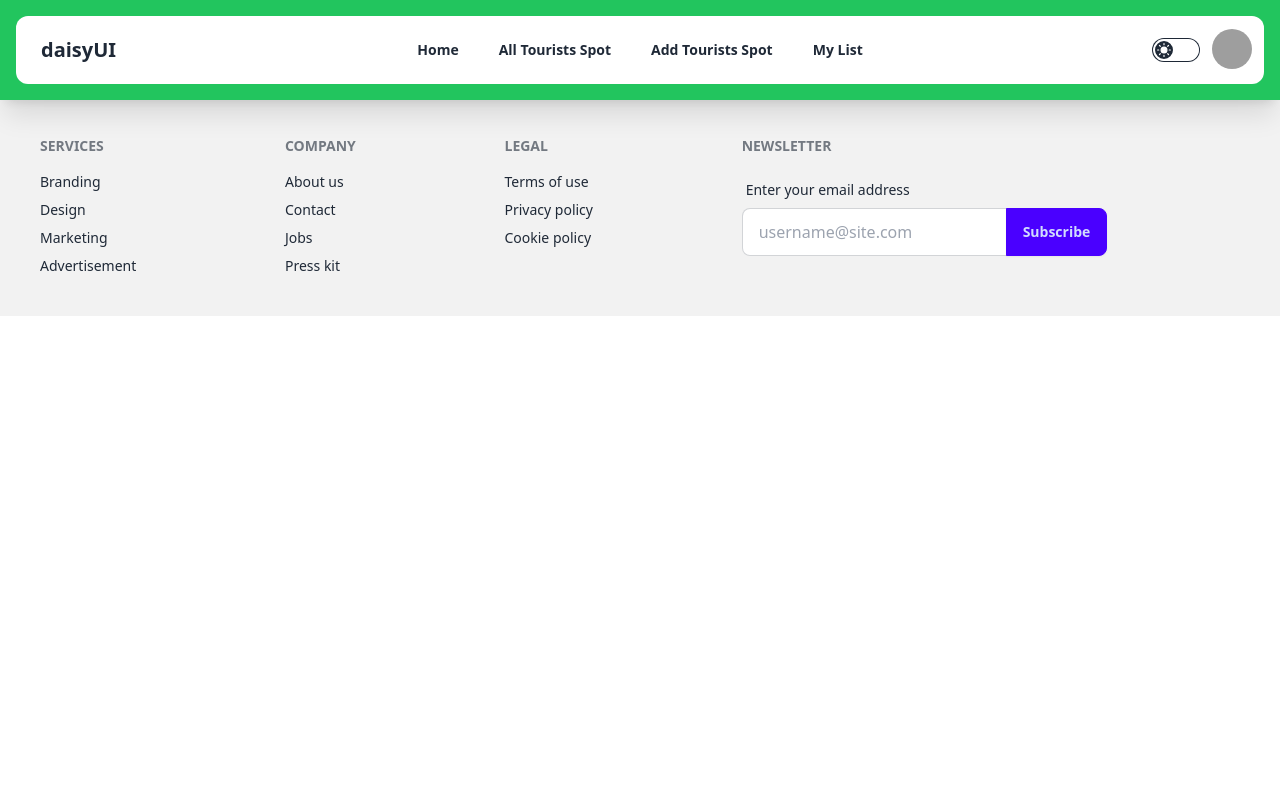
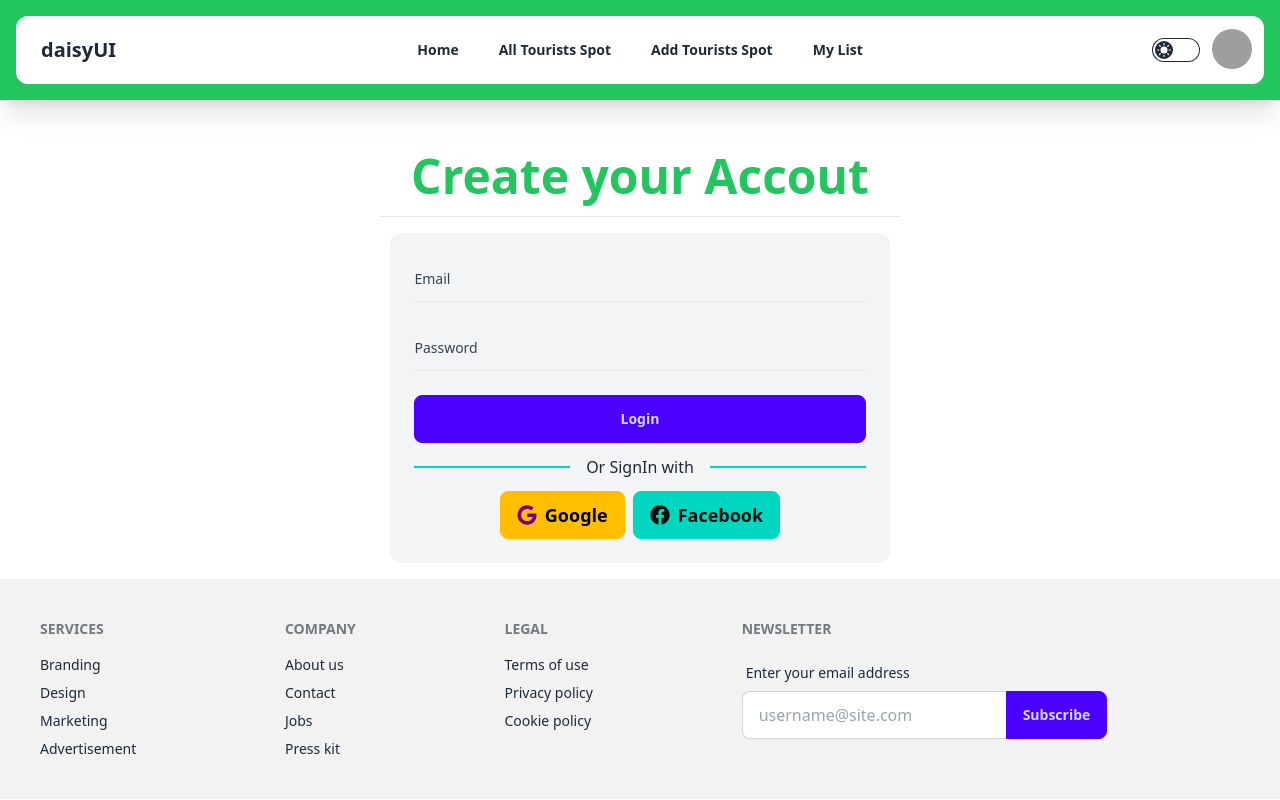
Before and after one commit to jalal-uddin-sharif/tourist-management, a React (Vite) app: page /login in a window 1280 px wide. Built offline with nearby package versions, Linux system fonts and the light colour scheme; grey boxes are pictures that could not be loaded.

Commit message:
designed the login page

```diff
--- a/src/Authentication/Login.jsx
+++ b/src/Authentication/Login.jsx
@@ -1,11 +1,86 @@
-import React from 'react';
+import { useState } from "react";
+import { FaGoogle } from "react-icons/fa";
+import { FaFacebook } from "react-icons/fa";
+const Login = () => {
+  const [error, setError] = useState("");
+  const handleLogin = (e) => {
+    e.preventDefault();
+    const form = e.target;
+    const email = form.email.value;
+    const password = form.password.value;
+    if(password.length < 6){
+        return setError("password must be 6 charecter")
+    } else{setError("")}
 
-const Login = () => {
-    return (
-        <div>
 
+    form.reset();
+  };
+  console.log(error);
+  return (
+    <div className="mt-10 container mx-auto p-4">
+      <h1 className="text-center text-5xl font-bold text-green-500">
+        Create your Accout
+      </h1>
+      <hr className="w-5/12 mx-auto my-4" />
+      <div className=" flex flex-col justify-center items-center">
+        <div className="w-2/5 bg-gray-100 p-6 rounded-xl">
+          <form onSubmit={handleLogin}>
+            <label
+              htmlFor="email"
+              className="relative block overflow-hidden border-b border-gray-200 bg-transparent pt-3 mb-6 focus-within:border-blue-600"
+            >
+              <input
+                required
+                name="email"
+                type="email"
+                id="email"
+                placeholder="Email"
+                className="peer h-8 w-full border-none bg-transparent p-0 placeholder-transparent focus:border-transparent focus:outline-none focus:ring-0 sm:text-sm"
+              />
+
+              <span className="absolute start-0 top-2 -translate-y-1/2 text-xs text-gray-700 transition-all peer-placeholder-shown:top-1/2 peer-placeholder-shown:text-sm peer-focus:top-2 peer-focus:text-xs">
+                Email
+              </span>
+            </label>
+            <label
+              htmlFor="password"
+              className="relative block overflow-hidden border-b border-gray-200 bg-transparent mb-6 pt-3 focus-within:border-blue-600"
+            >
+              <input
+                required
+                name="password"
+                type="password"
+                id="password"
+                placeholder="Email"
+                className="peer h-8 w-full border-none bg-transparent p-0 placeholder-transparent focus:border-transparent focus:outline-none focus:ring-0 sm:text-sm"
+              />
+
+              <span className="absolute start-0 top-2 -translate-y-1/2 text-xs text-gray-700 transition-all peer-placeholder-shown:top-1/2 peer-placeholder-shown:text-sm peer-focus:top-2 peer-focus:text-xs">
+                Password
+              </span>
+            </label>
+            {error && (
+            <h1 className="-mt-6 mb-2 text-sm text-red-600">{error}</h1>
+          )}
+
+            <button type="submit" className="btn btn-primary w-full ">
+              Login
+            </button>
+          </form>
+
+          <div className="divider divider-accent">Or SignIn with</div>
+          <div className="space-x-2 flex justify-center">
+            <button className="btn text-lg btn-warning">
+              <FaGoogle color="purple" size={20} /> Google
+            </button>
+            <button className="btn text-lg btn-accent">
+              <FaFacebook color="" size={20} /> Facebook
+            </button>
+          </div>
         </div>
-    );
+      </div>
+    </div>
+  );
 };
 
 export default Login;
```
